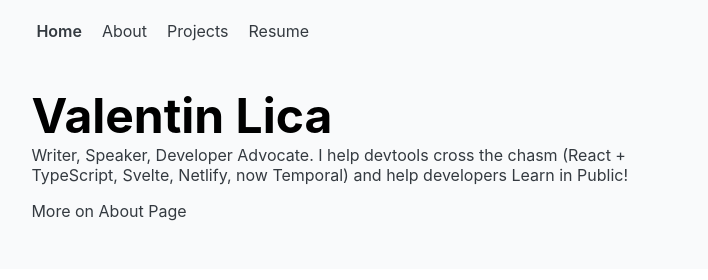
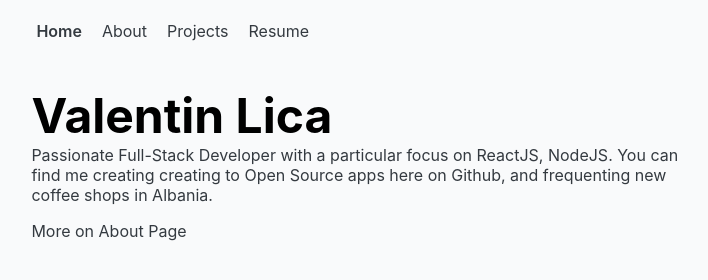
Before and after one commit to ValentinHLica/valentinhlica, a Gatsby site: page / in a window 1280 px wide. Shown: the whole page, without its empty margins (199-907 px from the left). Built offline with nearby package versions, Linux system fonts and the light colour scheme; Gatsby itself is replaced by a stand-in of ours.

Commit message:
updated readme

```diff
--- a/src/pages/index.tsx
+++ b/src/pages/index.tsx
@@ -15,9 +15,9 @@ const HomePage: React.FC = () => {
         <h1 className={styles.title}>Valentin Lica</h1>
 
         <p className={styles.description}>
-          Writer, Speaker, Developer Advocate. I help devtools cross the chasm
-          (React + TypeScript, Svelte, Netlify, now Temporal) and help
-          developers Learn in Public!
+          Passionate Full-Stack Developer with a particular focus on ReactJS,
+          NodeJS. You can find me creating creating to Open Source apps here on
+          Github, and frequenting new coffee shops in Albania.
         </p>
 
         <Link to="/about" className={styles.more}>
```
Also changed, not shown: README.md.
